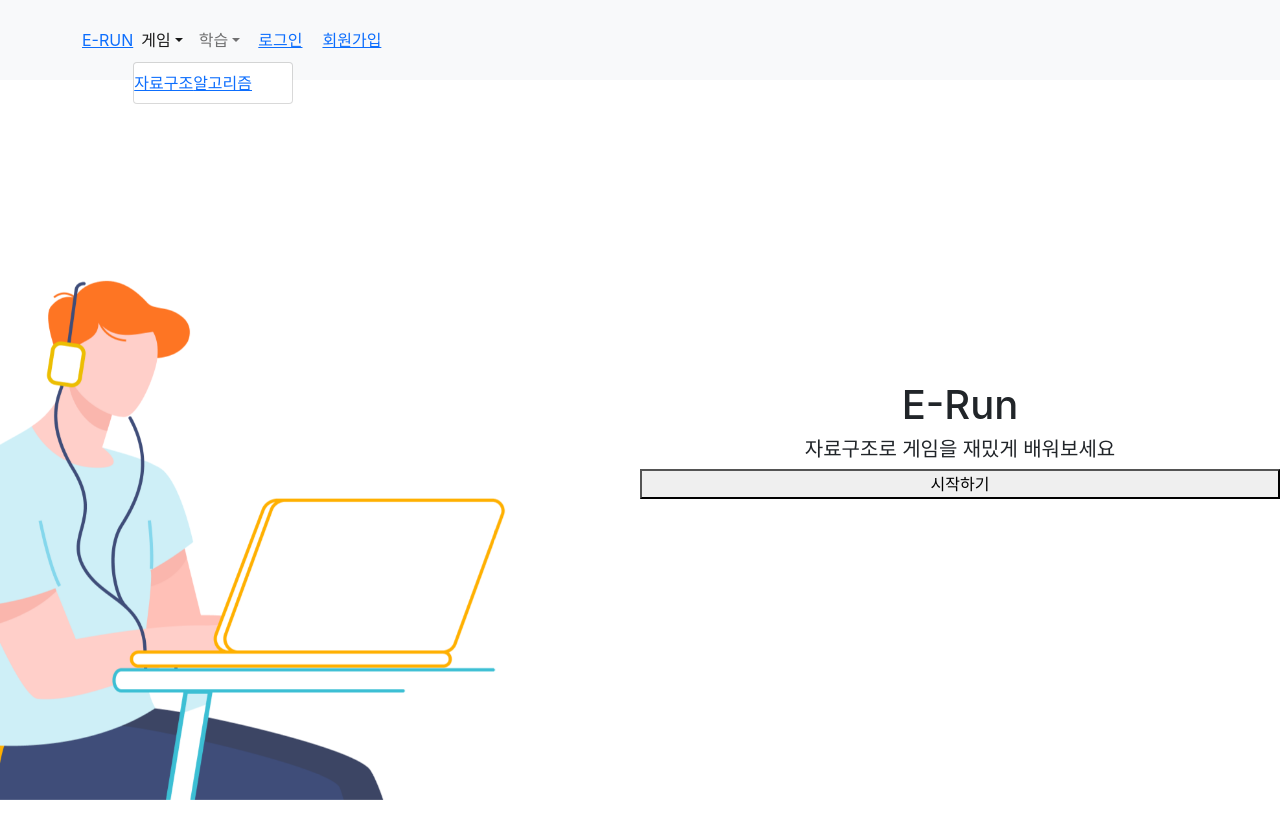
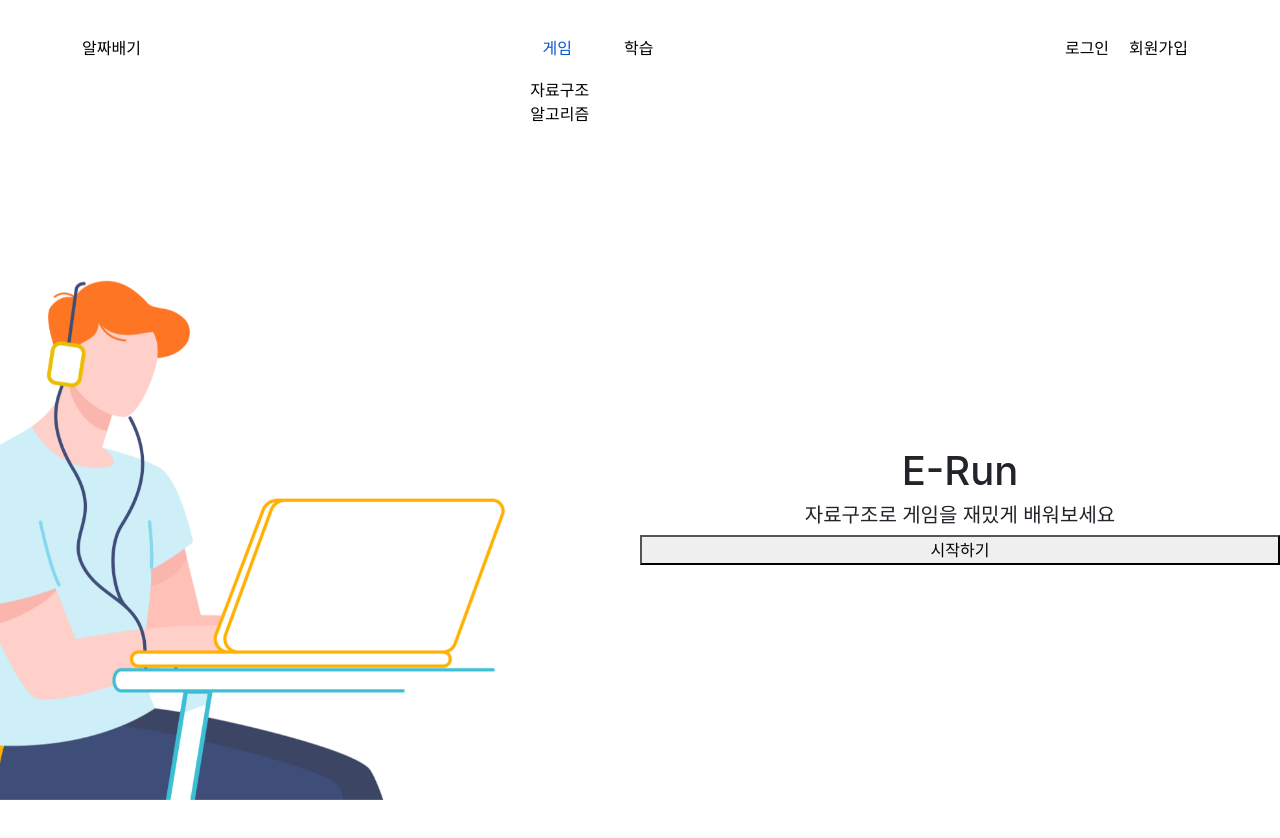
Before and after one commit to sangwook0613/alza-gamification, a React (Create React App) app in the folder frontend/: page / in a window 1280 px wide. Both pictures are taken after a click on the button "게임". Shown: the top 838 px of the page. Before the commit the page ends 800 px from the top, so only its background shows below. Built offline with nearby package versions, Linux system fonts and the light colour scheme.

Commit message:
S05P21A107-229 Feat: 네비게이션 바 디자인 #1

```diff
--- a/frontend/src/component/navbar.jsx
+++ b/frontend/src/component/navbar.jsx
@@ -1,43 +1,47 @@
 import {NavLink} from 'react-router-dom'
-import { Navbar, Nav, NavDropdown, Container } from 'react-bootstrap';
+import { Navbar, NavDropdown, Container } from 'react-bootstrap';
 import '../styles/main.css';
 
 function Navi(){
-  const username = sessionStorage.getItem('userId')
+  // const username = sessionStorage.getItem('userId')
+  const username = ''
   return (
-    <Navbar bg="light" expand="lg">
+    <Navbar expand="lg">
     <Container>
-      <NavLink to="/">E-RUN</NavLink>
-      <Navbar.Toggle aria-controls="basic-navbar-nav" />
-      <Navbar.Collapse id="basic-navbar-nav">
-        <Nav className="me-auto">
-          <NavDropdown title="게임" id="basic-nav-dropdown">
-            <div>
-              <NavLink to="/game/ds">자료구조</NavLink>
-              <NavLink to="/game/algo">알고리즘</NavLink>
+      <div className="logo">
+        <NavLink to="/" className="nav-text">알짜배기</NavLink>
+      </div>
+
+      <div className="content-navbar">
+        <NavDropdown title="게임" id="basic-nav-dropdown"  className="nav-text content">
+          <div className="game-dropdown">
+            <NavLink to="/game/ds" className="nav-text">자료구조</NavLink>
+            <NavLink to="/game/algo" className="nav-text">알고리즘</NavLink>
           </div>
         </NavDropdown>
-          <NavDropdown title="학습" id="basic-nav-dropdown">
-            <NavLink to="/study/ds">자료구조</NavLink>
-            <NavLink to="/study/algo">알고리즘</NavLink>
+        <NavDropdown title="학습" id="basic-nav-dropdown"  className="nav-text content" >
+          <div className="study-dropdown">
+            <NavLink to="/study/ds" className="nav-text">자료구조</NavLink>
+            <NavLink to="/study/algo" className="nav-text">알고리즘</NavLink>
+          </div>
         </NavDropdown>
         { username ?
-          <div className="text-middle"><NavLink to={'/mypage/' + username}>마이페이지</NavLink></div>
+        <div className="text-middle content"><NavLink to={'/mypage/' + username} className="nav-text">마이페이지</NavLink></div>
         :
         <></>
         }
+      </div>
       <div className="auth-navbar">
         {username ?
-                <div className="text-middle">로그아웃</div>
+            <div className="text-middle nav-text">로그아웃</div>
           :
           <>
-                <div className="content text-middle"><NavLink to='/login' >로그인</NavLink></div>
-                <div className="content text-middle"><NavLink to='/signup' >회원가입</NavLink></div>
+            <div className="content text-middle"><NavLink to='/login' className="nav-text">로그인</NavLink></div>
+            <div className="content text-middle"><NavLink to='/signup' className="nav-text">회원가입</NavLink></div>
           </>
         }
       </div>
-        </Nav>
-      </Navbar.Collapse>
+
     </Container>
     </Navbar>
   )
--- a/frontend/src/styles/main.css
+++ b/frontend/src/styles/main.css
@@ -1,12 +1,34 @@
-.navbar {
-  flex-direction: row;
-  justify-content: space-between;
-  height: 10%;
+/* 네비게이션바 */
+.dropdown-toggle::after {
+  display: none;
 }
 
-.content-navbar {
-  display: flex;
-  flex-direction: row;
+.navbar {
+  margin-top: 20px;
+  margin-bottom: 70px;
+}
+
+.navbar-nav {
+  width: 100%;
+}
+
+.nav-link {
+  color: black;
+}
+
+.dropdown-menu {
+  min-width: 8rem;
+  text-align: center;
+  border: none;
+}
+
+.dropdown-menu[data-bs-popper] {
+  left: -50%;
+}
+
+.nav-text {
+  text-decoration: none;
+  color: black;
 }
 
 .content {
@@ -14,6 +36,10 @@
   margin-left: 10px;
 }
 
+.content-navbar {
+  display: flex;
+  flex-direction: row;
+}
 
 .auth-navbar {
   display: flex;
@@ -25,6 +51,17 @@
  align-items: center;
 }
 
+.game-dropdown {
+  display: flex;
+  flex-direction: column;
+}
+
+.study-dropdown {
+  display: flex;
+  flex-direction: column;
+}
+
+/* 메인페이지 */
 .main-container {
   display: flex;
   height: 90%;
@@ -49,7 +86,7 @@
 }
 
 
-
+/* 학습페이지 */
 .study-card-image {
   height: 15rem;
   object-fit: cover;
```
Lines whose indentation alone changed are shown as unchanged.
